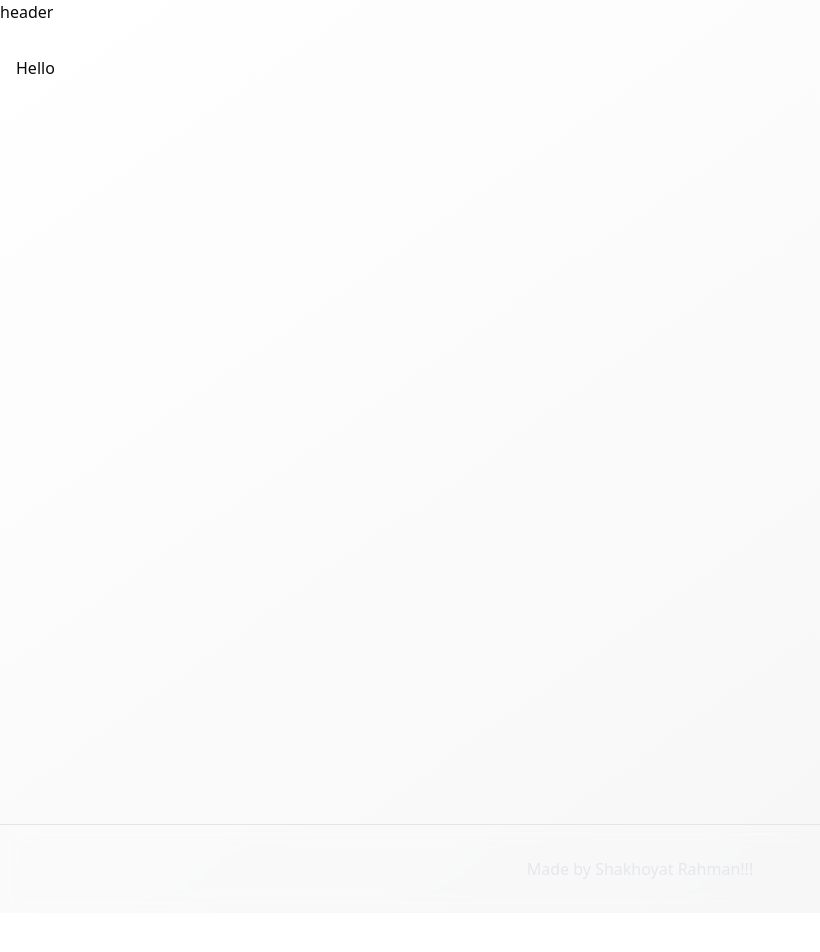
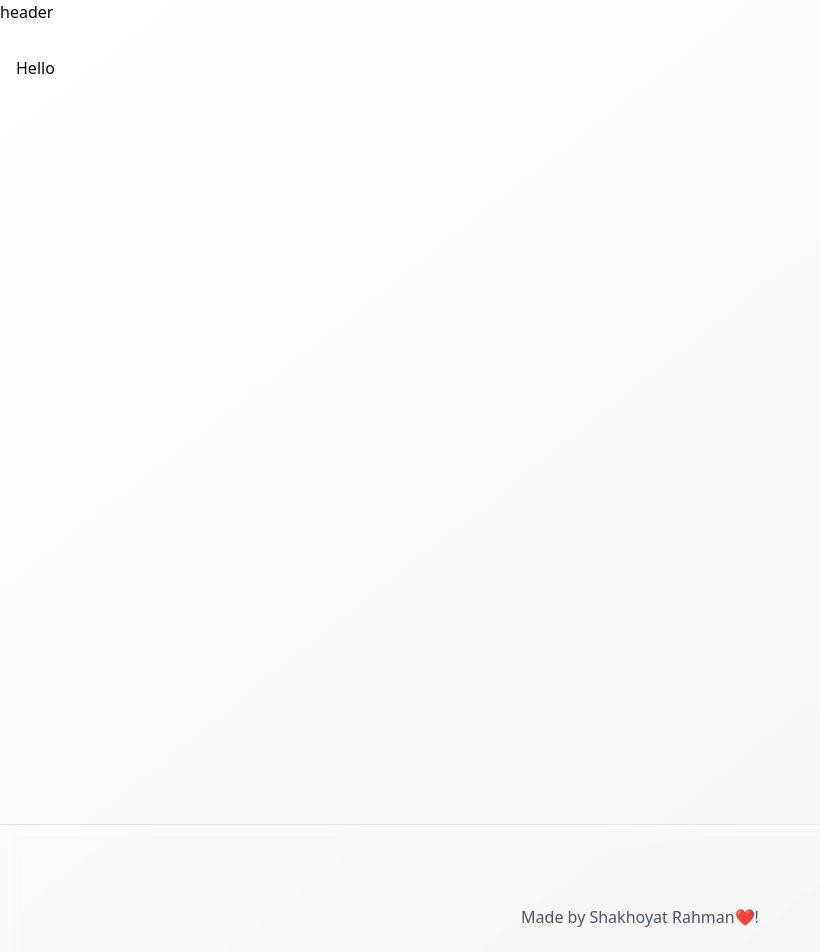
Before and after one commit to Shakhoyat/clima_skt-react-project, a React (Vite) app: page / in a window 1280 px wide. Shown: the top 952 px of the page, without its empty margins (0-820 px from the left). Before the commit the page ends 913 px from the top, so only its background shows below. Built offline with nearby package versions, Linux system fonts and the light colour scheme.

Commit message:
fix: update footer styles and text for improved readability

```diff
--- a/src/components/layout.tsx
+++ b/src/components/layout.tsx
@@ -7,9 +7,9 @@
       <main className="min-h-screen container mx-auto px-4 py-8">
         {children}
       </main>
-      <footer className="border-t backdrop-blur">
-        <div className="container mx-auto px-4 py-8 text-center text-gray-200">
-          <p>Made by Shakhoyat Rahman!!!</p>
+      <footer className="border-t backdrop-blur py-12">
+        <div className="container mx-auto px-4 py-8 text-center text-gray-600">
+          <p>Made by Shakhoyat Rahman❤️!</p>
         </div>
       </footer>
     </div>
```
